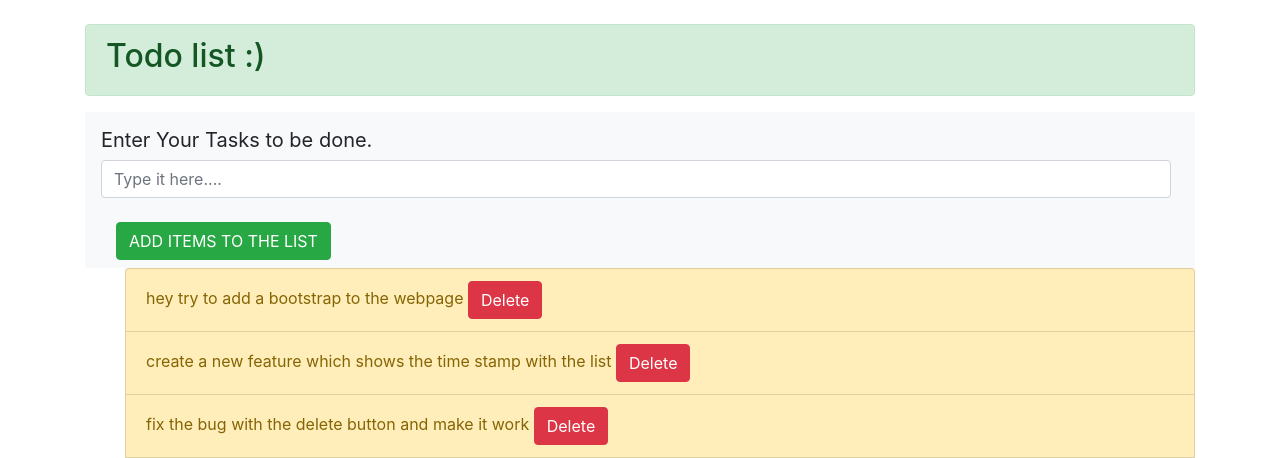
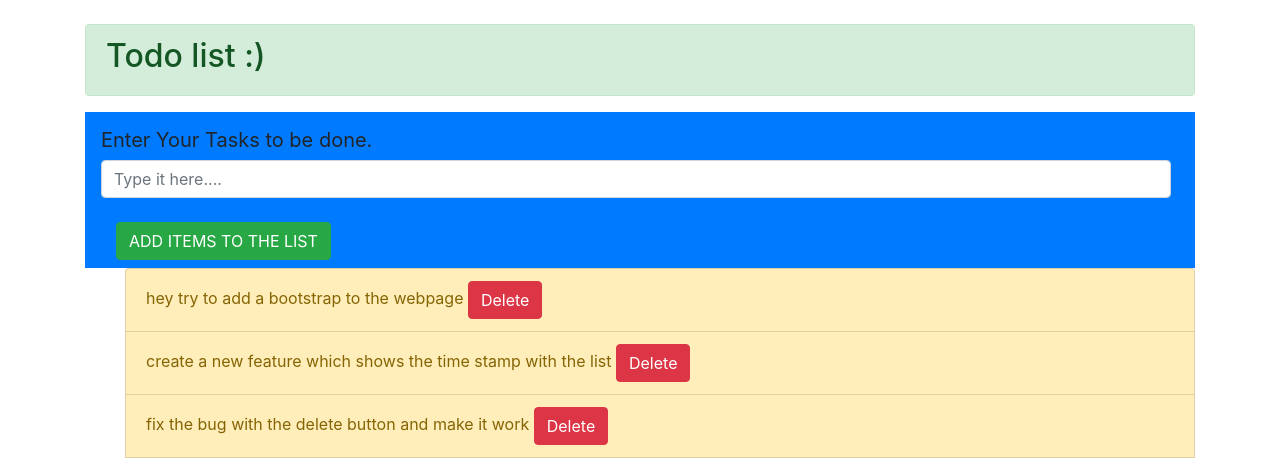
Before and after one commit to nova-sangeeth/todo_list-app, a Django app: page /todo/ in a window 1280 px wide. Shown: the top 458 px of the page. Run offline with Django 3.2, Linux system fonts and the light colour scheme; data comes from the database, SQL or seed files in the repository; both versions use the stored data as it was after the commit; some libraries are stand-ins or nearby versions.

Commit message:
bootstrap modifications and code refromating

```diff
--- a/templates/todo.html
+++ b/templates/todo.html
@@ -1,6 +1,5 @@
 <!DOCTYPE html>
 <html lang="en">
-
 <head>
     <meta charset="UTF-8">
     <title>Todo List :)</title>
@@ -16,25 +15,22 @@
             integrity="sha384-JZR6Spejh4U02d8jOt6vLEHfe/JQGiRRSQQxSfFWpi1MquVdAyjUar5+76PVCmYl"
             crossorigin="anonymous"></script>
 </head>
-
-
 <div class="container mt-4">
     <!-- Content here -->
-
     <body>
-
     <div class="alert alert-success" role="alert">
         <h2>Todo list :)</h2>
     </div>
 
     <form action="/addTodo/" method="post">{% csrf_token %}
-        <nav class="navbar navbar-light bg-light justify-content-between">
+        <nav class="navbar navbar-light bg-primary justify-content-between">
             <a class="navbar-brand">Enter Your Tasks to be done.</a>
             <form class="form-inline">
                 <input class="form-control mr-sm-2" type="text" placeholder="Type it here...." name="content"
                        aria-label="Search">
                 <div class="container mt-4">
-                    <button type="submit" class="btn btn-success my-2 my-sm-0" type="submit">ADD ITEMS TO THE LIST</button>
+                    <button type="submit" class="btn btn-success my-2 my-sm-0" type="submit">ADD ITEMS TO THE LIST
+                    </button>
             </form>
         </nav>
     </form>
@@ -50,6 +46,5 @@
             </li>
         {% endfor %}
     </ul>
-
     </body>
 </html>
```
Also changed, not shown: db.sqlite3.
